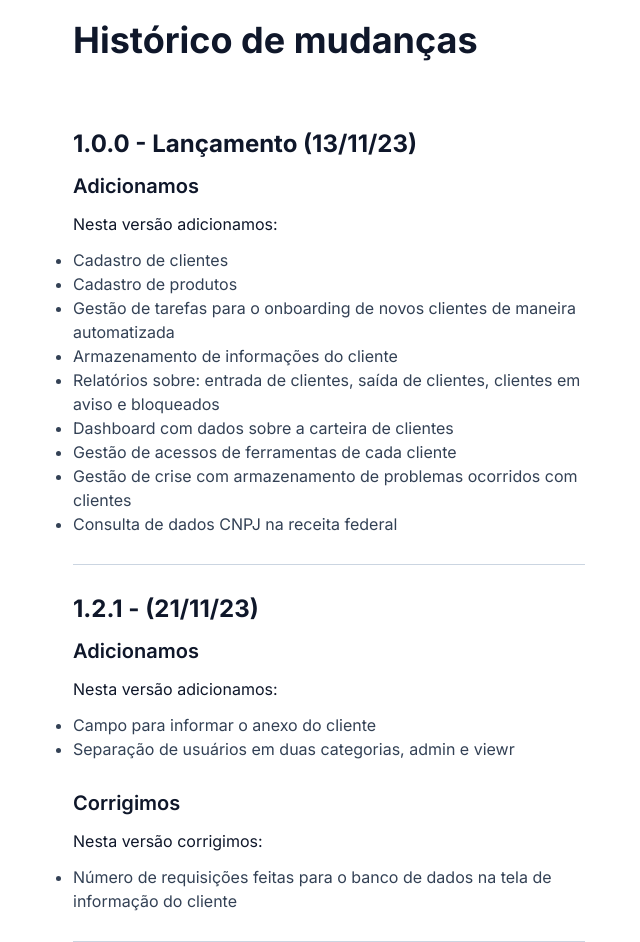
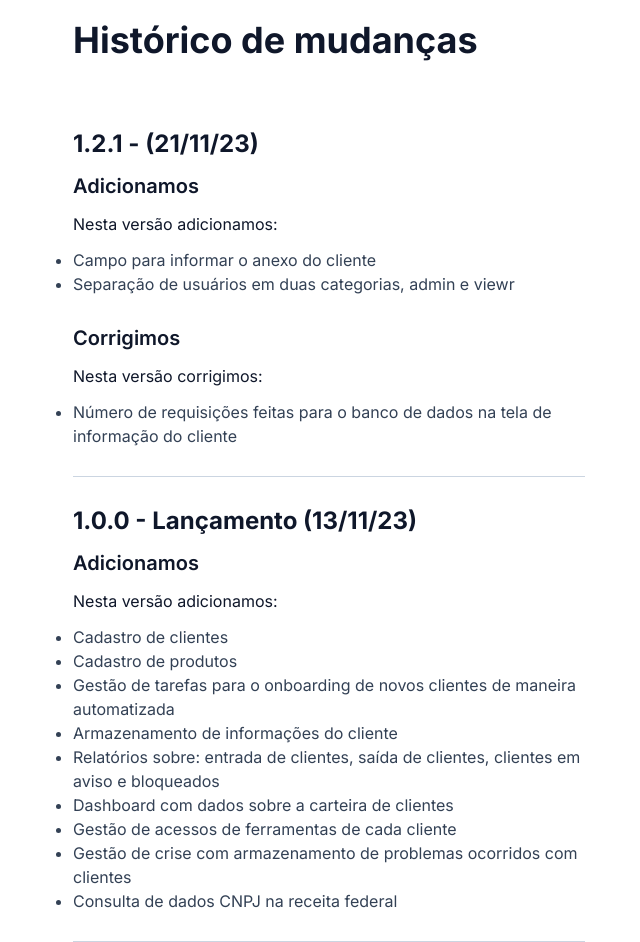
Before and after one commit to amanda-raiane/client-versions, a Next.js app: page / in a window 1280 px wide. Shown: the part 140-1082 px from the top of the page, without its empty margins (311-951 px from the left). Built offline with nearby package versions, Linux system fonts and the light colour scheme.

Commit message:
changed version display order

```diff
--- a/src/app/page.tsx
+++ b/src/app/page.tsx
@@ -16,7 +16,18 @@ export default function Home() {
         />
       </div>
       <div className="xl:px-96 pt-5 px-8 md:px-16">
-        <h1 className="font-bold text-4xl my-10 px-8 md:px-0">Histórico de mudanças</h1>
+        <h1 className="font-bold text-4xl my-10 px-8 md:px-0">
+          Histórico de mudanças
+        </h1>
+
+        <div className="py-5 dark:border-b dark:border-slate-800 border-b border-slate-300">
+          <DefaultText
+            title={"adicionamos"}
+            items={a1_2_1}
+            versionDate={"1.2.1 - (21/11/23)"}
+          />
+          <DefaultText title={"corrigimos"} items={f1_2_1} />
+        </div>
         <div className="py-5 dark:border-b dark:border-slate-800 border-b border-slate-300">
           <DefaultText
             title={"adicionamos"}
@@ -24,17 +35,6 @@ export default function Home() {
             versionDate={"1.0.0 - Lançamento (13/11/23)"}
           />
         </div>
-        <div className="py-5 dark:border-b dark:border-slate-800 border-b border-slate-300">
-          <DefaultText
-            title={"adicionamos"}
-            items={a1_2_1}
-            versionDate={"1.2.1 - (21/11/23)"}
-          />
-            <DefaultText
-            title={"corrigimos"}
-            items={f1_2_1}
-          />
-        </div>
       </div>
     </main>
   );
```
